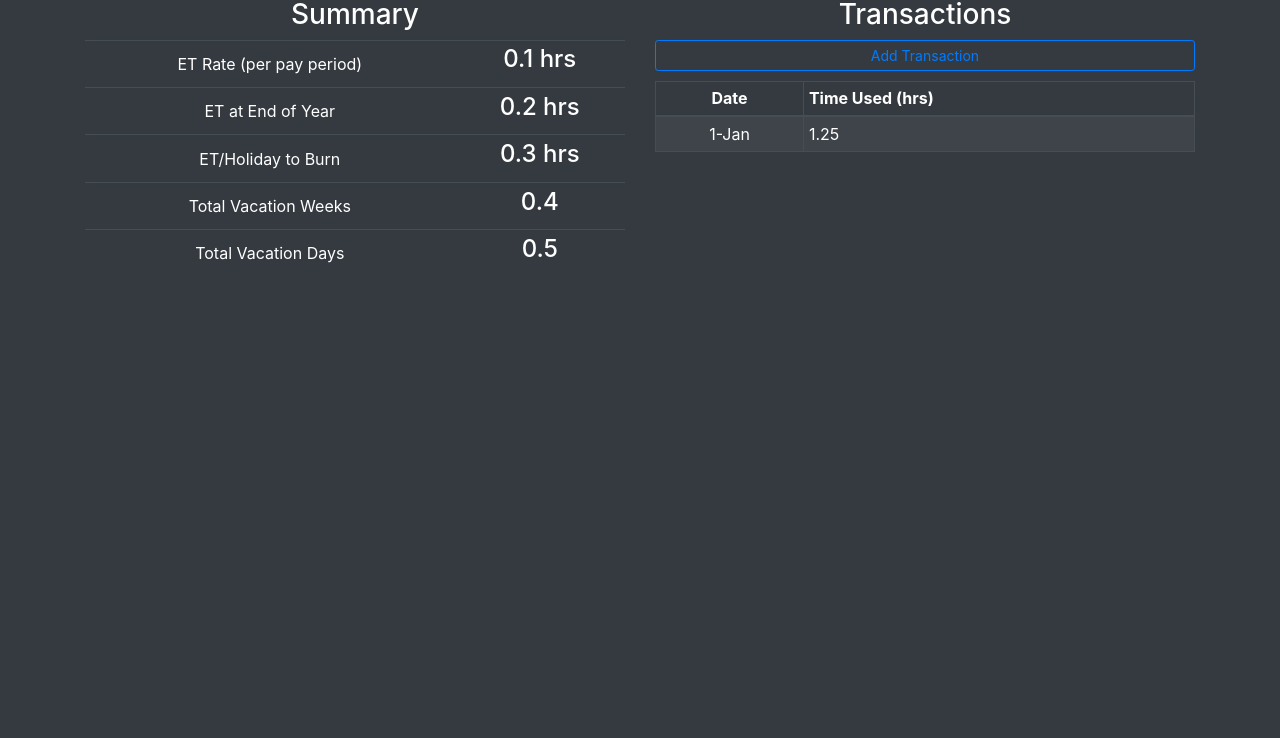
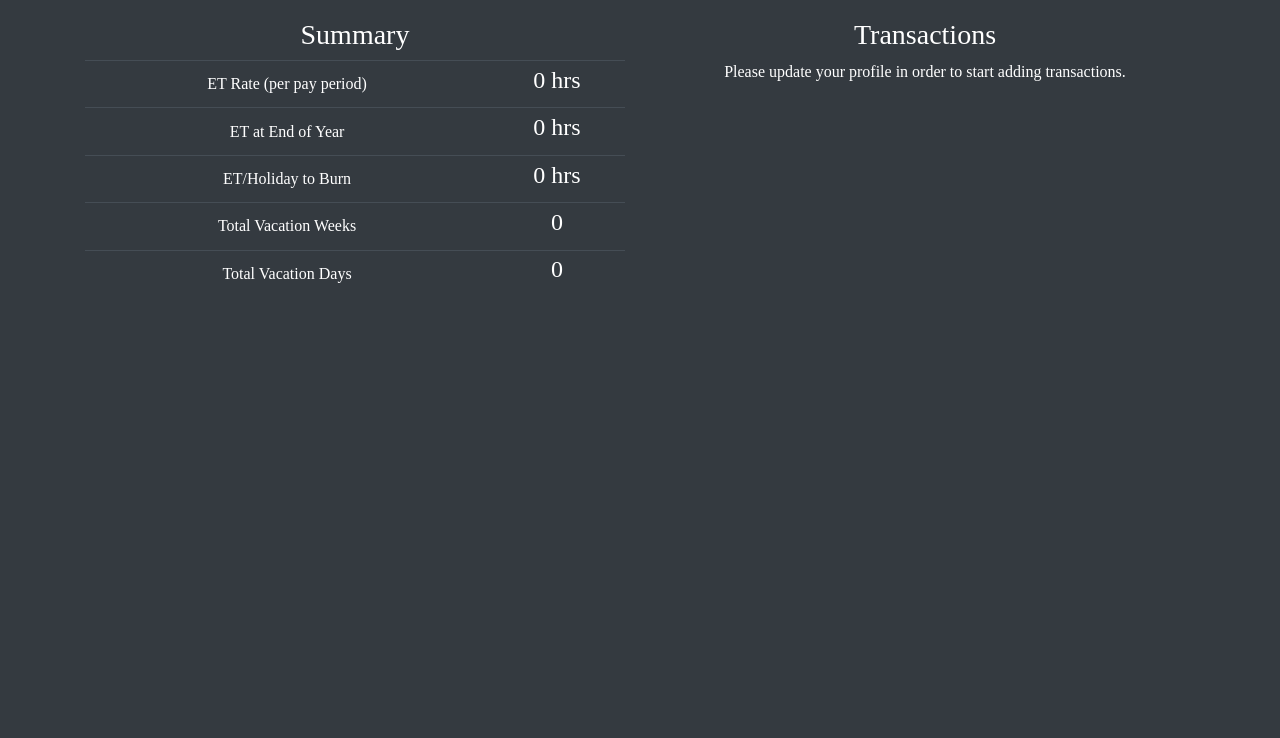
Before and after one commit to tcaish/earned_time_calculator, a React app: page / in a window 1280 px wide. Shown: the part 62-800 px from the top of the page. Built offline with nearby package versions, Linux system fonts and the light colour scheme.

Commit message:
added css for the logo so it doesn't put the navigation on a separate line; updated the body font to rockout; added conditional rendering for the components if profile was filled out

```diff
--- a/src/components/App.js
+++ b/src/components/App.js
@@ -35,14 +35,15 @@ function App() {
     <>
       <NavigationBar setModalShow={setModalShow} setModalType={setModalType} />
 
-      <Container>
+      <Container id="app-container">
         <Row>
-          <Col className="app-col">
+          <Col>
             <Summary summary={summary} />
           </Col>
           <Col className="app-col">
             <Transactions
               transactions={transactions}
+              summary={summary}
               setModalShow={setModalShow}
               setModalType={setModalType}
             />
--- a/src/components/NavigationBar.js
+++ b/src/components/NavigationBar.js
@@ -24,7 +24,7 @@ function NavigationBar({ setModalShow, setModalType }) {
       <Container>
         <Navbar.Brand>
           {/* <h2 className="rockout-font">Earned Time Calculator</h2> */}
-          <Image className="logo" src={logo} fluid />
+          <Image id="logo" src={logo} fluid />
         </Navbar.Brand>
         <Navbar.Toggle aria-controls="responsive-navbar-nav" />
         <Navbar.Collapse id="responsive-navbar-nav">
--- a/src/components/Summary.js
+++ b/src/components/Summary.js
@@ -2,7 +2,7 @@
 import React from 'react';
 
 // React bootstrap
-import { Container, Row, Col, Table } from 'react-bootstrap';
+import { Table } from 'react-bootstrap';
 
 // Styles
 import '../styles/App.css';
@@ -22,68 +22,36 @@ function Summary({ summary }) {
             <td className="align-center align-middle">
               ET Rate (per pay period)
             </td>
-            <td>
+            <td className="align-middle">
               <h4>{summary.et_rate} hrs</h4>
             </td>
           </tr>
           <tr key={1} className="align-center">
             <td className="align-center align-middle">ET at End of Year</td>
-            <td>
+            <td className="align-middle">
               <h4>{summary.et_end_of_year} hrs</h4>
             </td>
           </tr>
           <tr key={2} className="align-center">
             <td className="align-center align-middle">ET/Holiday to Burn</td>
-            <td>
+            <td className="align-middle">
               <h4>{summary.et_hol_to_burn} hrs</h4>
             </td>
           </tr>
           <tr key={3} className="align-center">
             <td className="align-center align-middle">Total Vacation Weeks</td>
-            <td>
+            <td className="align-middle">
               <h4>{summary.total_vaca_weeks}</h4>
             </td>
           </tr>
           <tr key={4} className="align-center">
             <td className="align-center align-middle">Total Vacation Days</td>
-            <td>
+            <td className="align-middle">
               <h4>{summary.total_vaca_days}</h4>
             </td>
           </tr>
         </tbody>
       </Table>
-
-      {/* <h3 className="align-center">Summary</h3>
-      <Row>
-        <Col xs={8} md={8} className="container-col">
-          ET Rate (per pay period):
-        </Col>
-        <Col>{summary.et_rate} hrs</Col>
-      </Row>
-      <Row>
-        <Col xs={8} md={8} className="container-col">
-          ET at End of Year:
-        </Col>
-        <Col>{summary.et_end_of_year} hrs</Col>
-      </Row>
-      <Row>
-        <Col xs={12} md={8} className="container-col">
-          ET/Holiday to Burn:
-        </Col>
-        <Col>{summary.et_hol_to_burn} hrs</Col>
-      </Row>
-      <Row>
-        <Col xs={8} md={8} className="container-col">
-          Total Vacation Weeks:
-        </Col>
-        <Col>{summary.total_vaca_weeks} week(s)</Col>
-      </Row>
-      <Row>
-        <Col xs={8} md={8} className="container-col">
-          Total Vacation Days:
-        </Col>
-        <Col>{summary.total_vaca_days} days</Col>
-      </Row> */}
     </>
   );
 }
--- a/src/components/Transactions.js
+++ b/src/components/Transactions.js
@@ -10,13 +10,15 @@ import { modalType } from '../exports/Functions';
 // Styles
 import '../styles/Transaction.css';
 
-function Transactions({ transactions, setModalShow, setModalType }) {
+function Transactions({ transactions, summary, setModalShow, setModalType }) {
   // Shows the modal depending on the navigation button clicked
   function showModal(modalType) {
     setModalType(modalType);
     setModalShow(true);
   }
 
+  function setTransactionComp() {
+    if (summary.et_rate > 0) {
       return (
         <>
           <h3 className="align-center">Transactions</h3>
@@ -47,6 +49,19 @@ function Transactions({ transactions, setModalShow, setModalType }) {
           </Table>
         </>
       );
+    } else {
+      return (
+        <>
+          <h3 className="align-center">Transactions</h3>
+          <p className="align-center">
+            Please update your profile in order to start adding transactions.
+          </p>
+        </>
+      );
+    }
+  }
+
+  return setTransactionComp();
 }
 
 export default Transactions;
--- a/src/exports/Functions.js
+++ b/src/exports/Functions.js
@@ -8,11 +8,11 @@ export const modalType = {
 
 // Initial summary state
 export const initialSummaryState = {
-  et_rate: 0.1,
-  et_end_of_year: 0.2,
-  et_hol_to_burn: 0.3,
-  total_vaca_weeks: 0.4,
-  total_vaca_days: 0.5
+  et_rate: 0.0,
+  et_end_of_year: 0.0,
+  et_hol_to_burn: 0.0,
+  total_vaca_weeks: 0.0,
+  total_vaca_days: 0.0
 };
 
 // Initial transactions state
--- a/src/styles/App.css
+++ b/src/styles/App.css
@@ -1,10 +1,17 @@
+@font-face {
+  font-family: 'rockout';
+  src: url('../fonts/Rockout.ttf');
+}
+
 body {
   color: white;
+  font-family: rockout;
 }
 
-.app-col {
-  /*border: solid;*/
+#app-container {
+  margin-top: 20px;
 }
+
 .container-col {
   text-align: right;
 }
--- a/src/styles/NavigationBar.css
+++ b/src/styles/NavigationBar.css
@@ -1,13 +1,18 @@
-@font-face {
-  font-family: 'rockout';
-  src: url('../fonts/Rockout.ttf');
-}
-
 body {
   background-color: #343a40;
 }
 
-.logo {
+#logo {
   width: 350px;
   height: auto;
 }
+@media (max-width: 454px) {
+  #logo {
+    width: 300px;
+  }
+}
+@media (max-width: 404px) {
+  #logo {
+    width: 216px;
+  }
+}
```
Lines whose indentation alone changed are shown as unchanged.
